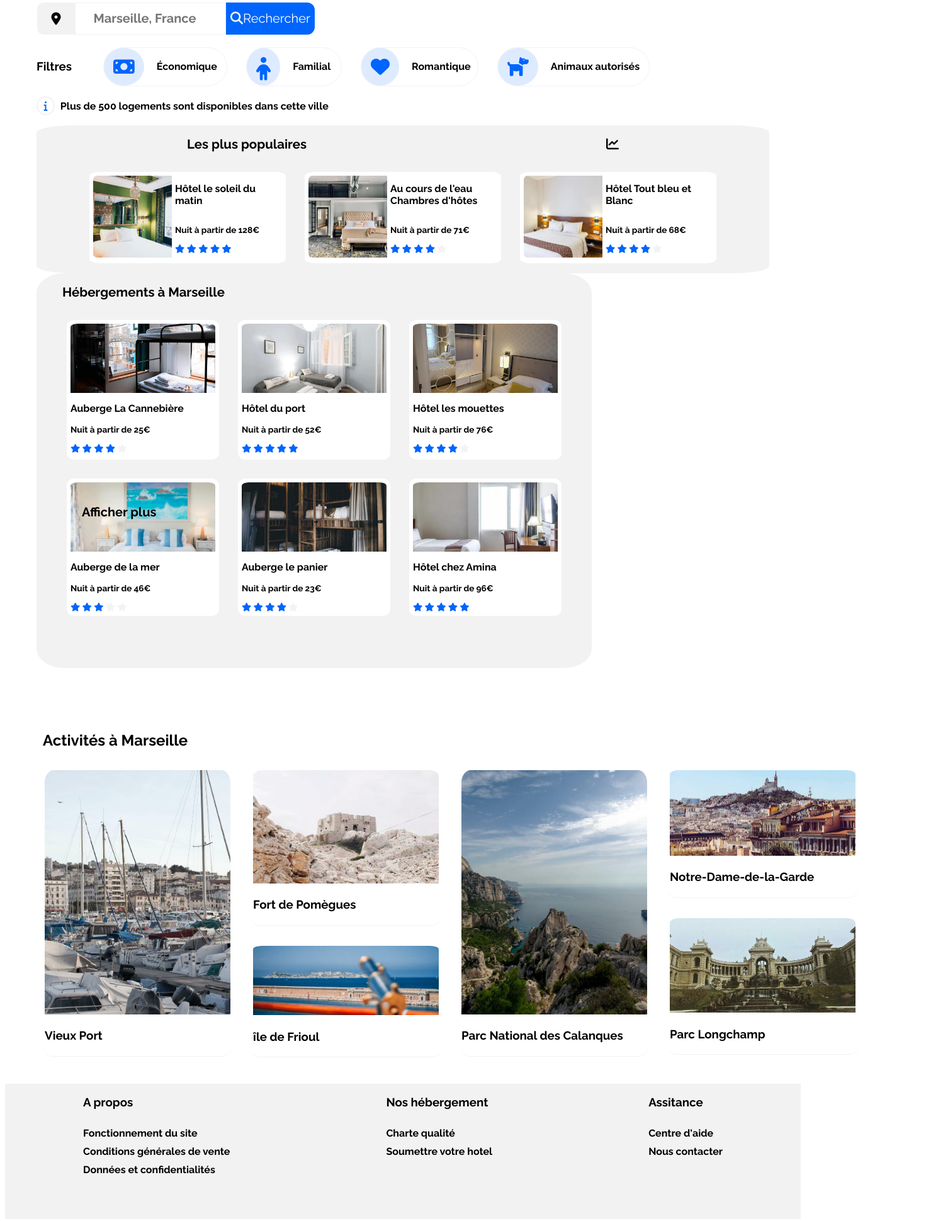
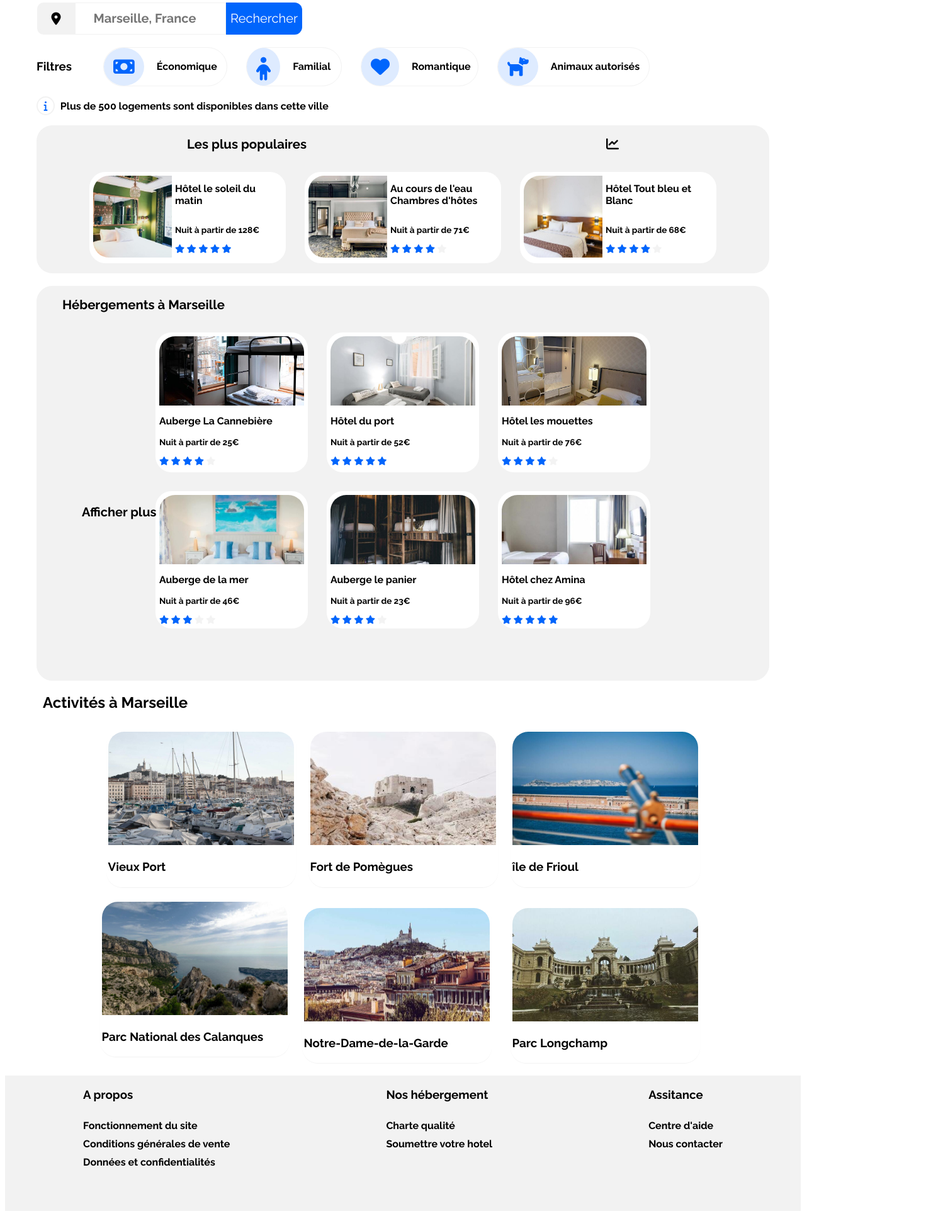
Before and after one commit to camille-05/CamilleSalome_2_13012021, a plain HTML site: page P2_Salome_camille/index.html in a window 1280 px wide. Shown: the part 209-2148 px from the top of the page at 63% size, 1498 px wide, since content can reach past the window. Drawn offline with Linux system fonts and the light colour scheme.

Commit message:
Add files via upload

```diff
--- a/P2_Salome_camille/index.html
+++ b/P2_Salome_camille/index.html
@@ -6,6 +6,7 @@
   <title>Reservia -openclassrooms</title>
   <link rel="stylesheet" href="style.css"/>
   <link rel="stylesheet" media="screen and (max-width: 1400px)" href="style_phone.css"/>
+  <link rel="stylesheet" media="screen and (max-width: 1024px)" href="style_phone.css"/>
   <link rel="preconnect" href="https://fonts.gstatic.com"/>
 
   <script src="https://kit.fontawesome.com/99b84a5484.js" crossorigin="anonymous"></script>
--- a/P2_Salome_camille/style.css
+++ b/P2_Salome_camille/style.css
@@ -91,6 +91,11 @@ form
     text-align: center;
     border: 0.1px solid #F2F2F2;
 }
+i.fas.fa-search
+{
+    display: none;
+}
+
 form{
     display: flex;
 }
@@ -181,13 +186,12 @@ img.part2HostingCard
     width: 230px;
     height: 110px;
     object-fit: cover;
-    border-radius: 5% 5% 0% 0%;
+    border-radius: 25px 25px 0% 0%;
 }
 
 .part2HostingFirst{
-    width: 880px;
-    height: 690px;
-    border-radius: 5% 5% 5% 5%;
+
+    border-radius: 25px 25px 25px 25px;
     border: 1px solid #F2F2F2;
     background-color: #F2F2F2;
 
@@ -219,7 +223,7 @@ img.part2HostingCard
 .part2Hosting1
 {
     padding: 5px;
-    border-radius: 5% 5% 5% 5%;
+    border-radius: 25px 25px 25px 25px;
     border: 0.5px solid white;
     background-color: white;
     margin: 15px;
@@ -230,7 +234,7 @@ img.part2HostingCard
 .part2Hosting2
 {
     padding: 5px;
-    border-radius: 5% 5% 5% 5%;
+    border-radius: 25px 25px 25px 25px;
     border: 0.5px solid white;
     background-color: white;
     margin: 15px;
@@ -252,18 +256,17 @@ img.part2HostingCard
     justify-content: space-between;
 }
 .part1{
-    border-radius: 5% 5% 5% 5%;
+    border-radius: 25px 25px 25px 25px;
     border: solid 1px #F2F2F2;
     background-color: #F2F2F2;
     height: 625px;
-    width: 880px;
     font-size: 85%;
 }
 img.populairesImg
 {
     width: 125px;
     height: 130px;
-    border-radius: 5% 0% 0% 5%;
+    border-radius: 25px 0% 0% 25px;
     margin: 5px;
     object-fit: cover;
 }
@@ -284,7 +287,7 @@ img.populairesImg
 aside
 {
     border: 1px solid #F2F2F2F2;
-    border-radius: 5% 5% 5% 5%;
+    border-radius: 25px 25px 25px 25px;
     background-color: #F2F2F2F2;
 }
 .part2Populaires
@@ -304,7 +307,7 @@ aside
 {
     display:flex;
     flex-direction: row;
-    border-radius: 5% 5% 5% 5%;
+    border-radius: 25px 25px 25px 25px;
     border: 1px solid white;
     background-color: white;
     margin: 15px;
@@ -332,41 +335,39 @@ aside
     object-fit: cover;
     width: 295px;
     height: 388px;
-    border-radius: 5% 5% 0% 0%;
+    border-radius: 25px 25px 0% 0%;
 }
 .activitésImg2
 {
     object-fit: cover;
     width: 295px;
     height: 180px;
-    border-radius: 5% 5% 0% 0%;
+    border-radius: 25px 25px 0% 0%;
 }
 .activitésImg3
 {
     object-fit: cover;
     width: 295px;
     height: 110px;
-    border-radius: 5% 5% 0% 0%;
+    border-radius: 25px 25px 0% 0%;
 }
 .activitésImg4
 {
     object-fit: cover;
     width: 295px;
     height: 136px;
-    border-radius: 5% 5% 0% 0%;
+    border-radius: 25px 25px 0% 0%;
 }
 .activitésImg5
 {
     object-fit: cover;
     width: 295px;
     height: 150px;
-    border-radius: 5% 5% 0% 0%;
+    border-radius: 25px 25px 0% 0%;
 }
 #activity
 {
-    width: 1430px;
-    height: 560px;
-    margin-top: 100px;
+    max-width: 1330px;
 }
 .activitésPart{
     display: flex;
@@ -391,7 +392,7 @@ aside
 .activitésCardFigureCaption
 {
     margin: 10px;
-    border-radius: 5% 5% 5% 5%;
+    border-radius: 25px 25px 25px 25px;
     box-shadow: 0px 1px 1px #F2F2F2;
     border: 3px solid white;
 }
--- a/P2_Salome_camille/style_phone.css
+++ b/P2_Salome_camille/style_phone.css
@@ -17,7 +17,40 @@
         align-items: center;
         justify-content: center;
     }
-
+    .part1
+    {
+        margin-top: 20px;
+    }
+    .activitésImg1, .activitésImg2, .activitésImg3, .activitésImg4, .activitésImg5, .activitésImg6
+    {
+    object-fit: cover;
+    width: 295px;
+    height: 180px;
+    border-radius: 25px 25px 0% 0%;
+    }
+    .activitésPart
+    {
+        flex-wrap: wrap;
+        justify-content: center;
+    }
+    .firstColumn
+{
+    display: flex;
+    flex-direction: row;
+    align-items: flex-start;
+}
+    .secondColumn
+{
+    flex-direction: row;
+}
+    .ileDeFrioul
+{
+    padding: 0%;
+}
+    .activités2Part2
+    {
+        align-items: center;
+    }
 
 }
 
@@ -41,22 +74,12 @@
       max-width: 1024px;
 }
 
-    .firstBlock
-    {
-     flex-wrap: wrap;
-     flex-direction: column-reverse;
-    }
-    #populaires.part2
-    {
-        font-size: 85%;
-        width: auto;
-        height: auto;
-    }
     .populairesCardFigureCaption{
-        max-width: 1400px;
+        max-width: 1024px;
     }
     .part2Populaires
     {
+        flex-direction: column;
         align-items: stretch;
     }
 
@@ -85,10 +108,6 @@
 
 
     }
-
-
-
-
 
 }
 
@@ -155,10 +174,6 @@ nav
     margin-right: 20px;
     top: 20px;
 }
-h1 span
-{
-    white-space: normal;
-}
 
 
 }
```
